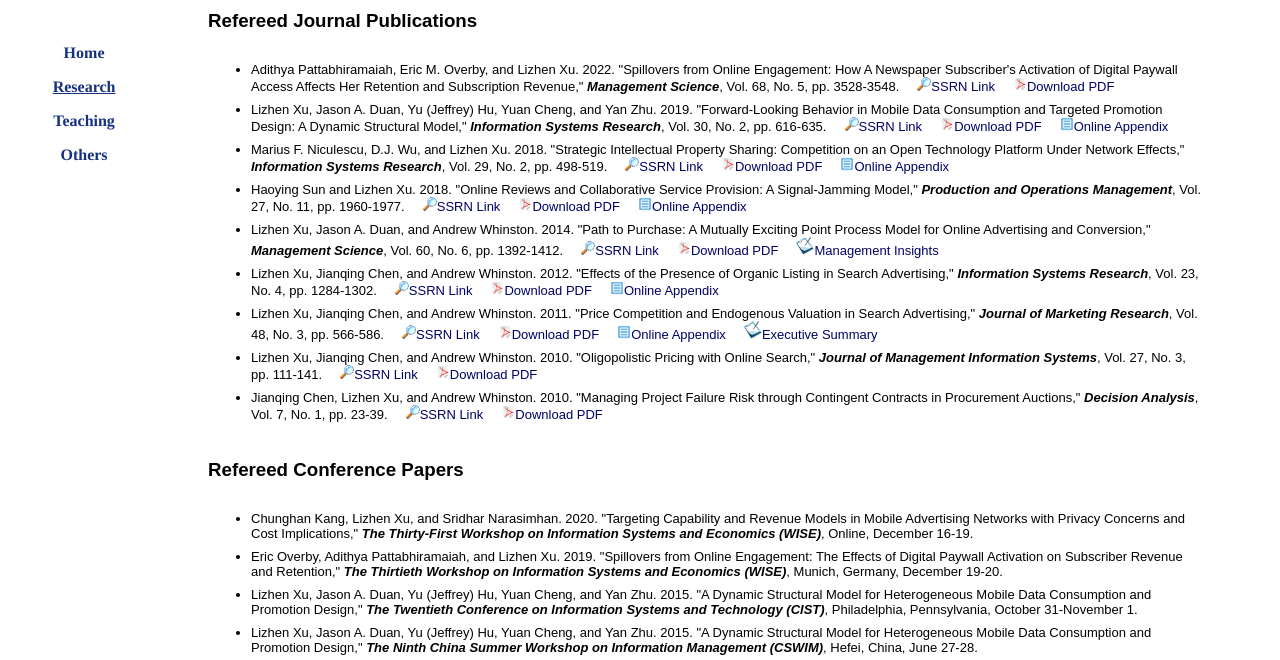
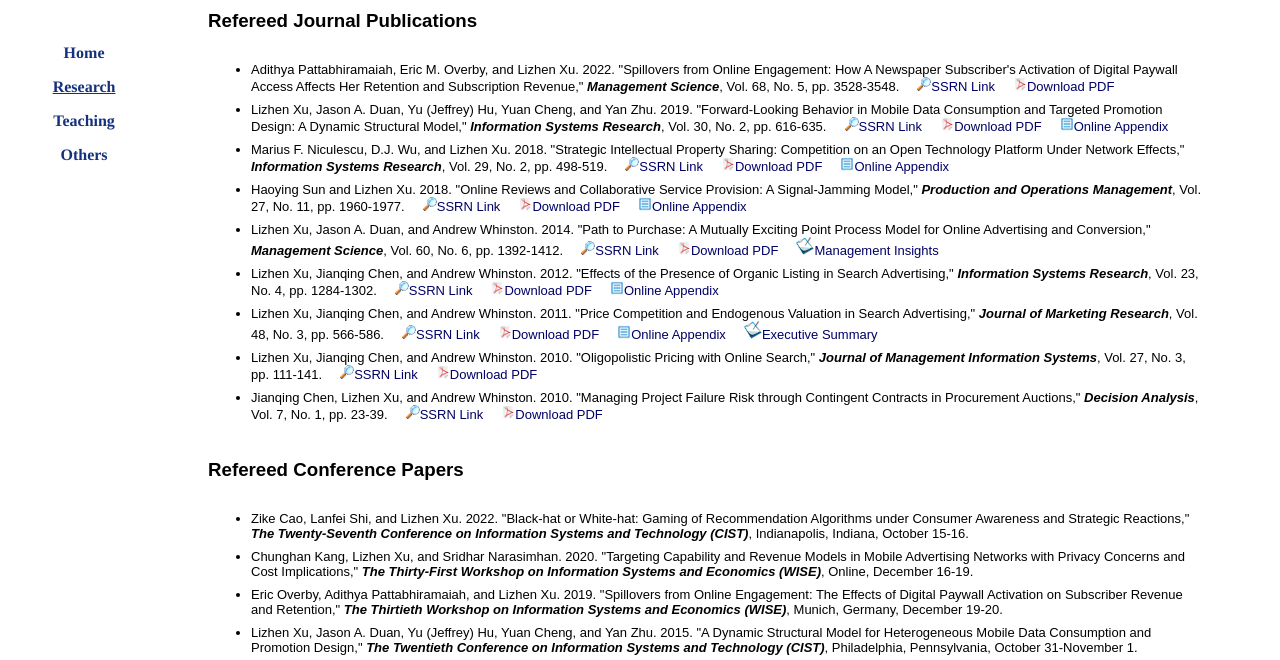
Before and after one commit to lizhen-xu/lizhen-xu.github.io, a plain HTML site: page research.html in a window 1280 px wide. Shown: the part 108-768 px from the top of the page. Drawn offline with Linux system fonts and the light colour scheme.

Commit message:
Update papers

```diff
--- a/research.html
+++ b/research.html
@@ -93,6 +93,9 @@ Jianqing Chen, Lizhen Xu, and Andrew Whinston. 2010. <A style="COLOR: black; TEX
 <TD>
 <UL>
 <FONT face=Arial size=2 color=black>
+<LI><P class="style1">
+Zike Cao, Lanfei Shi, and Lizhen Xu. 2022. "Black-hat or White-hat: Gaming of Recommendation Algorithms under Consumer Awareness and Strategic Reactions," <I><B>The Twenty-Seventh Conference on Information Systems and Technology (CIST)</B></I>, Indianapolis, Indiana, October 15-16.
+</P></LI>
 <LI><P class="style1">
 Chunghan Kang, Lizhen Xu, and Sridhar Narasimhan. 2020. "Targeting Capability and Revenue Models in Mobile Advertising Networks with Privacy Concerns and Cost Implications," <I><B>The Thirty-First Workshop on Information Systems and Economics (WISE)</B></I>, Online, December 16-19.
 </P></LI>
```
Also changed, not shown: others.html (+1 -1 lines), teaching.html (+1 -1 lines).
